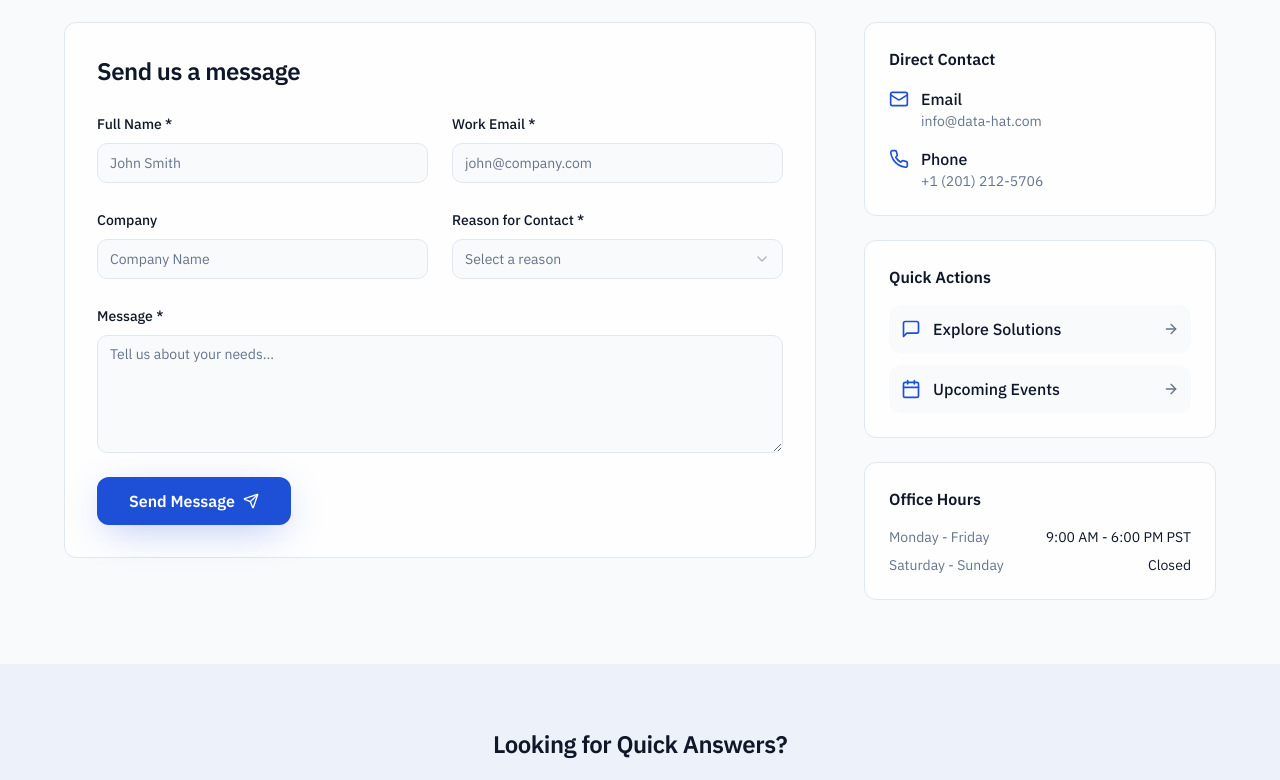
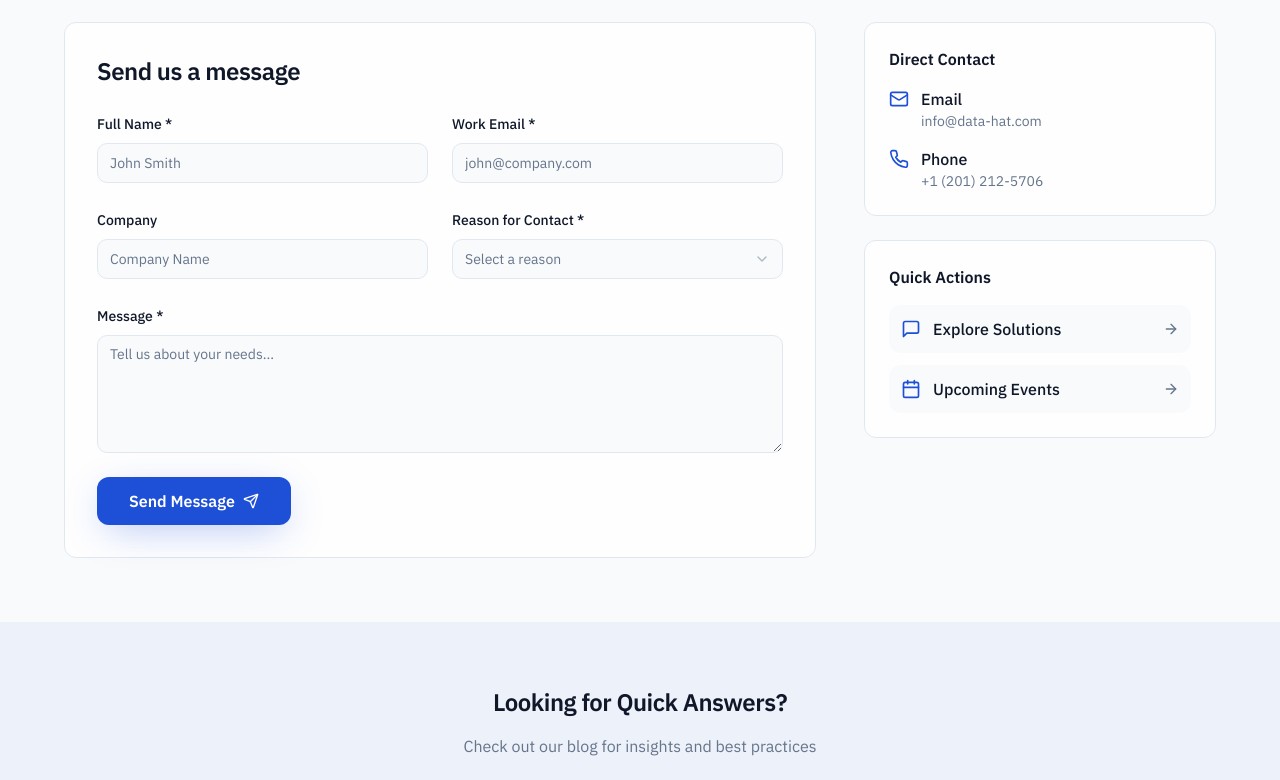
Before and after one commit to datahat-ai/data-hat-ai-main, a React (Vite) app: page /contact in a window 1280 px wide. Shown: the part 430-1210 px from the top of the page. Built offline with nearby package versions, Linux system fonts and the light colour scheme; the HTML template or start-up script is replaced by a standard one.

Commit message:
office hour removed

```diff
--- a/src/pages/Contact.tsx
+++ b/src/pages/Contact.tsx
@@ -262,7 +262,7 @@ const Contact = () => {
                 </div>
 
                 {/* Office Hours */}
-                <div className="soft-glass p-6">
+                {/*<div className="soft-glass p-6">
                   <h3 className="font-semibold text-foreground mb-4">Office Hours</h3>
                   <div className="space-y-2 text-sm text-muted-foreground">
                     <div className="flex justify-between">
@@ -274,7 +274,7 @@ const Contact = () => {
                       <span className="text-foreground">Closed</span>
                     </div>
                   </div>
-                </div>
+                </div>*/}
               </motion.div>
             </div>
           </div>
```
